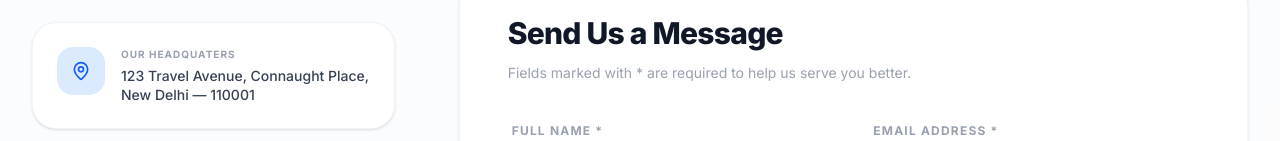
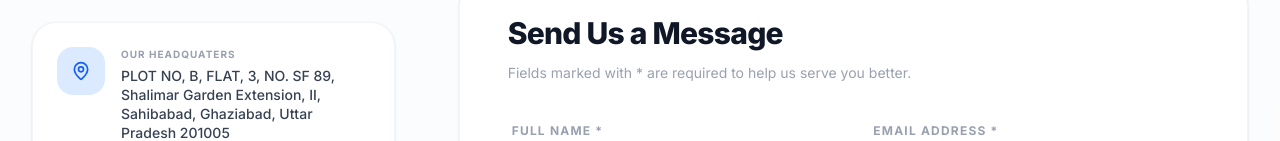
Before and after one commit to Jatinverma2612/Travel-website, a Next.js app in the folder Frontend/: page /contact in a window 1280 px wide. Shown: the part 659-800 px from the top of the page. Built offline with nearby package versions, Linux system fonts and the light colour scheme; no server answers.

Commit message:
fix: resolve silent email failure by awaiting sendMail

```diff
--- a/Frontend/src/app/(main)/contact/page.tsx
+++ b/Frontend/src/app/(main)/contact/page.tsx
@@ -76,7 +76,7 @@ export default function ContactPage() {
                       {
                         icon: MapPin,
                         title: "Our Headquaters",
-                        detail: "123 Travel Avenue, Connaught Place, New Delhi — 110001",
+                        detail: "PLOT NO, B, FLAT, 3, NO. SF 89, Shalimar Garden Extension, II, Sahibabad, Ghaziabad, Uttar Pradesh 201005",
                         color: "bg-blue-100 text-blue-600"
                       },
                       {
--- a/Frontend/src/features/enquiries/index.ts
+++ b/Frontend/src/features/enquiries/index.ts
@@ -1 +1 @@
-export * from './components/EnquiriesAdmin';
+export * from "./components/EnquiriesAdmin";
```
